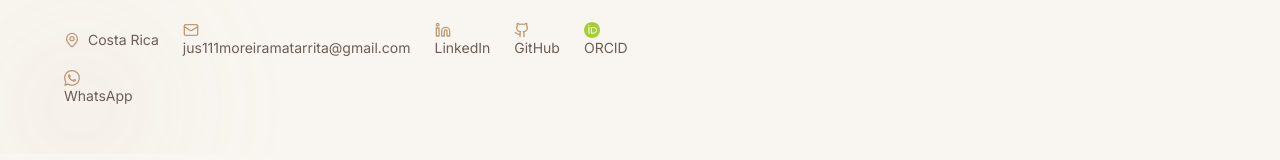
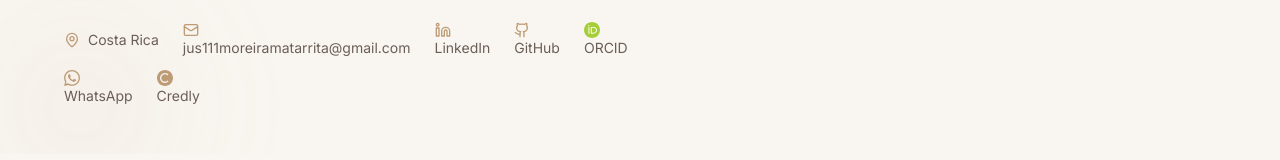
Before and after one commit to jussmoreira/jussmoreira, a React (Create React App) app in the folder frontend/: page / in a window 1280 px wide. Shown: the part 618-778 px from the top of the page. Built offline with nearby package versions, Linux system fonts and the light colour scheme; a web font is replaced by a local one.

Commit message:
feat(hero): add Credly profile link with custom icon

```diff
--- /dev/null
+++ b/frontend/src/components/atoms/credly-icon.jsx
@@ -0,0 +1,17 @@
+import * as React from "react";
+
+export function CredlyIcon({ className, ...props }) {
+  return (
+    <svg
+      viewBox="0 0 24 24"
+      className={className}
+      xmlns="http://www.w3.org/2000/svg"
+      fill="currentColor"
+      aria-hidden="true"
+      focusable="false"
+      {...props}
+    >
+      <path d="M12 0C5.373 0 0 5.373 0 12s5.373 12 12 12 12-5.373 12-12S18.627 0 12 0zm-.004 4.5a7.5 7.5 0 0 1 5.302 2.198l-1.415 1.415a5.514 5.514 0 0 0-3.887-1.613 5.5 5.5 0 1 0 3.887 9.387l1.415 1.415A7.5 7.5 0 1 1 11.996 4.5z" />
+    </svg>
+  );
+}
--- a/frontend/src/components/organisms/Hero.jsx
+++ b/frontend/src/components/organisms/Hero.jsx
@@ -4,6 +4,7 @@ import { Button } from "@/components/atoms/button";
 import { SafeImage } from "@/components/atoms/image";
 import { OrcidIcon } from "@/components/atoms/orcid-icon";
 import { WhatsappIcon } from "@/components/atoms/whatsapp-icon";
+import { CredlyIcon } from "@/components/atoms/credly-icon";
 import { RotatingText } from "@/components/atoms/rotating-text";
 import { useTranslation } from "react-i18next";
 import { siteAssets } from "@/config/site";
@@ -186,6 +187,15 @@ export default function Hero() {
               <WhatsappIcon className="w-4 h-4 text-accent" />
               WhatsApp
             </a>
+            <a
+              href={siteAssets.socials.credly}
+              target="_blank"
+              rel="noreferrer"
+              className="flex items-center gap-2 link-underline hover:text-primary"
+            >
+              <CredlyIcon className="w-4 h-4 text-accent" />
+              Credly
+            </a>
           </div>
         </div>
 
--- a/frontend/src/config/site.js
+++ b/frontend/src/config/site.js
@@ -9,6 +9,7 @@ export const siteAssets = {
     github: "https://github.com/jussmoreira",
     orcid: "https://orcid.org/0009-0004-9248-1223",
     whatsapp: "https://wa.me/50686253757",
+    credly: "https://www.credly.com/users/justin-moreira-matarrita/badges",
   },
   cv: {
     en: "/JustinMoreiraENG.pdf",
```
